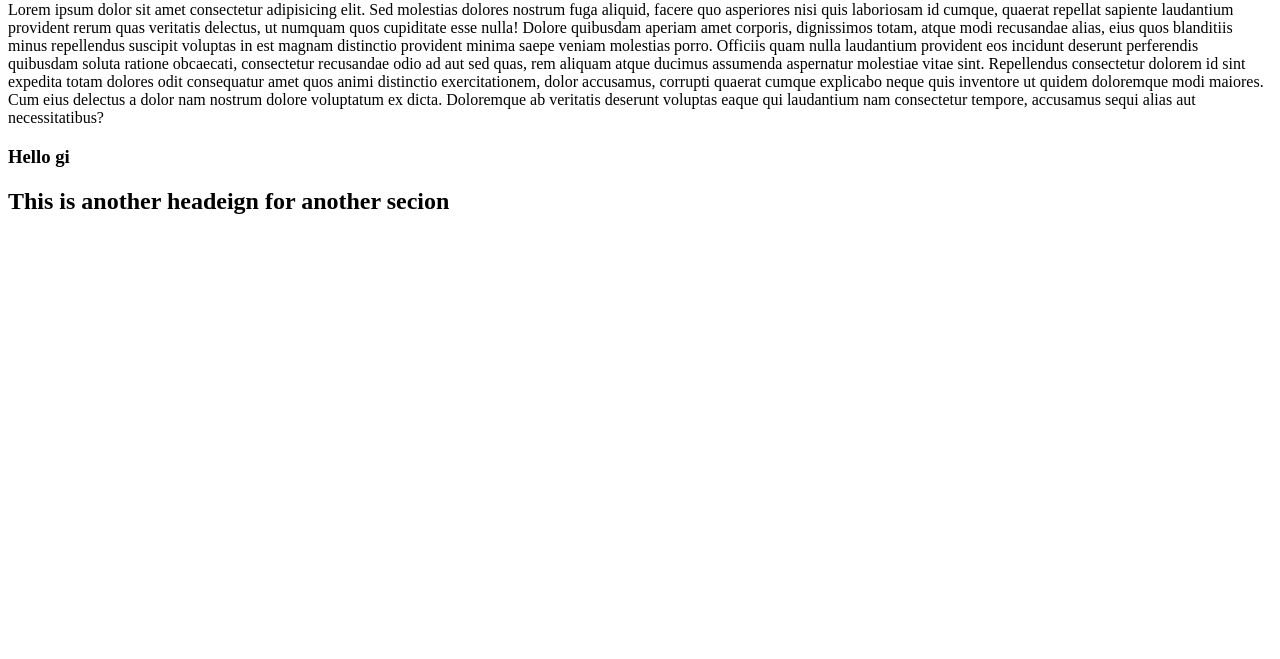
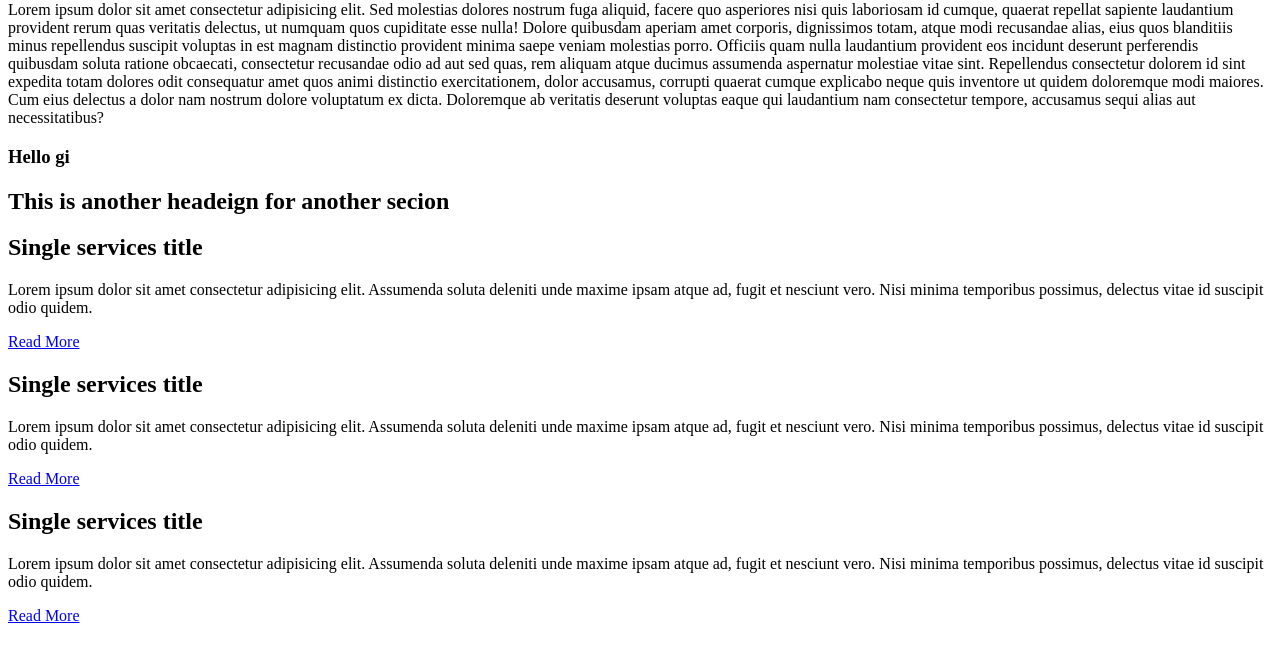
Before and after one commit to rubel306/test-git, a plain HTML site: page index.html in a window 1280 px wide. Shown: the part 79-738 px from the top of the page. Drawn offline with Linux system fonts and the light colour scheme.

Commit message:
Added services section markup

```diff
--- a/index.html
+++ b/index.html
@@ -28,5 +28,37 @@
             </div>
         </div>
     </section>
+    <!-- services area start -->
+    <section class="services-section">
+        <div class="container">
+            <div class="row">
+                <div class="col-4">
+                    <div class="single-service">
+                        <h2>Single services title</h2>
+                        <i class="fa fa-wordpress"></i>
+                        <p>Lorem ipsum dolor sit amet consectetur adipisicing elit. Assumenda soluta deleniti unde maxime ipsam atque ad, fugit et nesciunt vero. Nisi minima temporibus possimus, delectus vitae id suscipit odio quidem.</p>
+                        <a href="#" class="read-more">Read More</a>
+                    </div>
+                </div>
+                <div class="col-4">
+                    <div class="single-service">
+                        <h2>Single services title</h2>
+                        <i class="fa fa-wordpress"></i>
+                        <p>Lorem ipsum dolor sit amet consectetur adipisicing elit. Assumenda soluta deleniti unde maxime ipsam atque ad, fugit et nesciunt vero. Nisi minima temporibus possimus, delectus vitae id suscipit odio quidem.</p>
+                        <a href="#" class="read-more">Read More</a>
+                    </div>
+                </div>
+                <div class="col-4">
+                    <div class="single-service">
+                        <h2>Single services title</h2>
+                        <i class="fa fa-wordpress"></i>
+                        <p>Lorem ipsum dolor sit amet consectetur adipisicing elit. Assumenda soluta deleniti unde maxime ipsam atque ad, fugit et nesciunt vero. Nisi minima temporibus possimus, delectus vitae id suscipit odio quidem.</p>
+                        <a href="#" class="read-more">Read More</a>
+                    </div>
+                </div>
+            </div>
+        </div>
+    </section>
+      <!-- services area end -->
 </body>
 </html>
```
